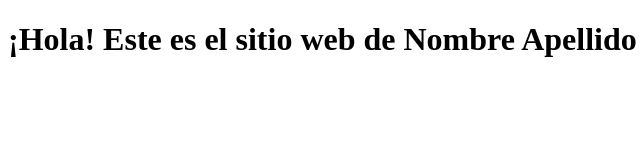
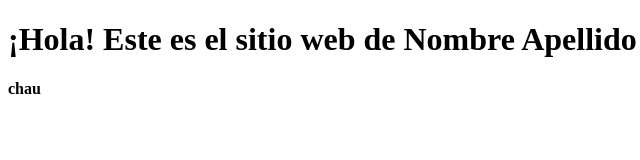
Before and after one commit to niunmango/pelw-test, a plain HTML site: page index.html in a window 1280 px wide. Shown: the full height of the page, 0-640 px from the left. Drawn offline with Linux system fonts and the light colour scheme.

Commit message:
error h4

```diff
--- a/index.html
+++ b/index.html
@@ -8,5 +8,6 @@
 </head>
 <body>
     <h1>¡Hola! Este es el sitio web de Nombre Apellido</h1>
+    <h4>chau</h4>
 </body>
 </html>
```
